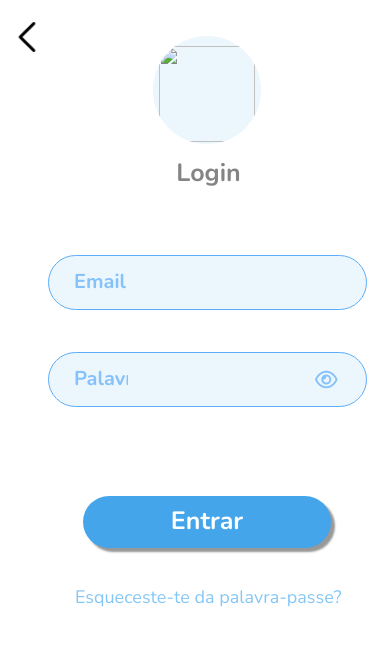
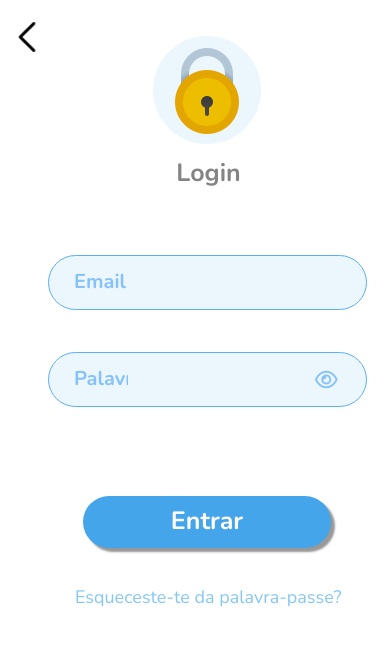
Before and after one commit to Bitkas/ProChild, a plain HTML site: page src/main/resources/Login.html in a window 390 px wide. Shown: the top 646 px of the page. Drawn offline with nearby package versions, Linux system fonts and the light colour scheme.

Commit message:
mobile referências mudadas

```diff
--- a/src/main/resources/Login.html
+++ b/src/main/resources/Login.html
@@ -20,7 +20,7 @@
         </a>
         <span class="LoginText">Login</span>
         <div class="circuloLock">
-            <img class="Lock" src=".static/imagens/Login.lock.png" />
+            <img class="Lock" src="./static/imagens/Login.lock.png">
         </div>
         <form>
             <input id="emailInputEntrar" type="email" class="inputEntrarConta form-control" placeholder="Email" required></input>
```
